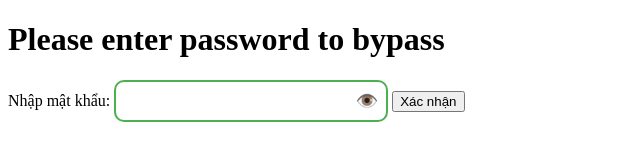
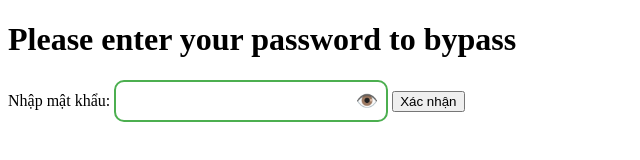
Before and after one commit to thienlong1905/thienlong1905.github.io, a plain HTML site: page pass.html in a window 1280 px wide. Shown: the whole page, without its empty margins (0-640 px from the left). Drawn offline with Linux system fonts and the light colour scheme.

Commit message:
Add files via upload

```diff
--- a/pass.html
+++ b/pass.html
@@ -37,7 +37,7 @@
     </style>
 </head>
 <body>
-    <h1>Please enter password to bypass</h1>
+    <h1>Please enter your password to bypass</h1>
     <form onsubmit="event.preventDefault(); checkPassword();">
         <label for="password">Nhập mật khẩu:</label>
         <div class="password-container">
```
